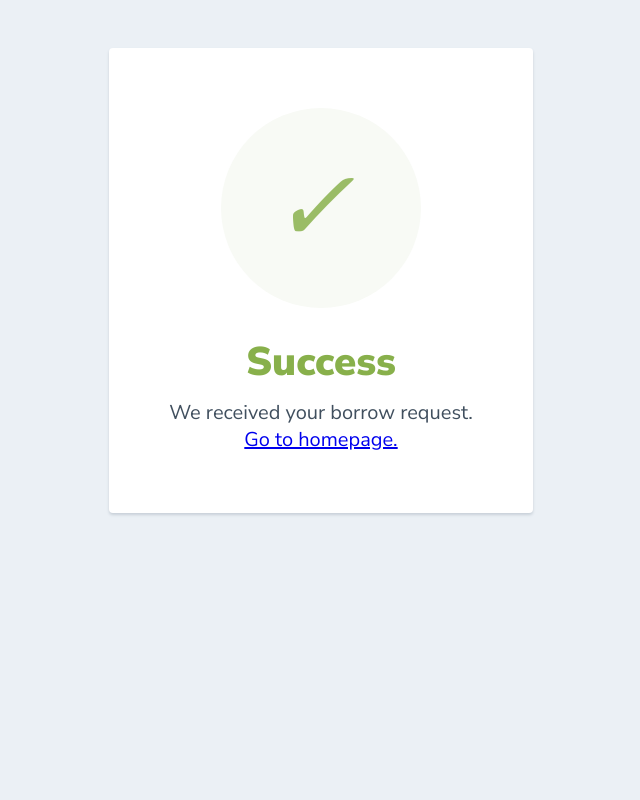
After one commit to yusuf-teker/django-library-management, a Django app: a page that uses library/templates/pages/borrow-demand.html in a window 1280 px wide. The commit adds this page. Shown: the whole page, without its empty margins (319-959 px from the left). Run offline with Django 3.2, Linux system fonts and the light colour scheme; a user stored in the database is signed in; tables that the repository leaves empty hold one stand-in row (values such as "Sample post").

Commit message:
add requests

```diff
--- /dev/null
+++ b/library/templates/pages/borrow-demand.html
@@ -0,0 +1,49 @@
+<html>
+  <head>
+    <link href="https://fonts.googleapis.com/css?family=Nunito+Sans:400,400i,700,900&display=swap" rel="stylesheet">
+  </head>
+    <style>
+      body {
+        text-align: center;
+        padding: 40px 0;
+        background: #EBF0F5;
+      }
+        h1 {
+          color: #88B04B;
+          font-family: "Nunito Sans", "Helvetica Neue", sans-serif;
+          font-weight: 900;
+          font-size: 40px;
+          margin-bottom: 10px;
+        }
+        p {
+          color: #404F5E;
+          font-family: "Nunito Sans", "Helvetica Neue", sans-serif;
+          font-size:20px;
+          margin: 0;
+        }
+      i {
+        color: #9ABC66;
+        font-size: 100px;
+        line-height: 200px;
+        margin-left:-15px;
+      }
+      .card {
+        background: white;
+        padding: 60px;
+        border-radius: 4px;
+        box-shadow: 0 2px 3px #C8D0D8;
+        display: inline-block;
+        margin: 0 auto;
+      }
+    </style>
+    <body>
+      <div class="card">
+      <div style="border-radius:200px; height:200px; width:200px; background: #F8FAF5; margin:0 auto;">
+        <i class="checkmark">✓</i>
+      </div>
+        <h1>Success</h1>
+        <p>We received your borrow request.</p>
+        <p><a href="{% url 'homepage' %}">Go to homepage.</a></p>
+      </div>
+    </body>
+</html>
--- a/library/templates/pages/myBooks.html
+++ b/library/templates/pages/myBooks.html
@@ -20,8 +20,8 @@
             <th scope="row">{{book.id}}</th>
             <td>{{book.bookName}}</td>
             <td>{{book.lendperiod}}</td>
-            <td><button type="button" class="btn btn-warning">Return Request</button>
-                <button type="button" class="btn btn-info">Extend Time</button></td>
+            <td><button type="button" class="btn btn-warning"> <a href="{% url 'return-demand' slug=book.slug %}">Return Request</a></button>
+                <button type="button" class="btn btn-info"> <a href="{% url 'extend-demand' slug=book.slug %}">Extend Time</a> </button></td>
           </tr>
           {% endfor %}
     </tbody>
--- a/library/urls.py
+++ b/library/urls.py
@@ -2,7 +2,7 @@
 from library.views.bookDetail import BookDetailView
 from library.views.category import CategoryListView
 from django.urls import path,include
-from library.views import homepage,myBooks,contact,ContactFormView, add_book, UpdateBookUpdateView,DeleteBookDeleteView, give_or_return_book,AddBookCreateView,CategoryListView
+from library.views import homepage,myBooks,contact,ContactFormView,extend_demand, borrow_demand, UpdateBookUpdateView,DeleteBookDeleteView, give_or_return_book,AddBookCreateView,CategoryListView,return_demand
 from django.views.generic import TemplateView, RedirectView
 urlpatterns = [
     path('', homepage, name='homepage'),
@@ -14,5 +14,9 @@ urlpatterns = [
     path('update-book/<slug:slug>' , UpdateBookUpdateView.as_view(), name='update-book'),
     path('delete-book/<slug:slug>', DeleteBookDeleteView.as_view(), name='delete-book'),
     path('give-or-return-book/<slug:slug>', give_or_return_book, name='give-or-return-book'),
+    path('borrow-demand/<slug:slug>', borrow_demand, name='borrow-demand'),
+    path('return-demand/<slug:slug>', return_demand, name='return-demand'),
+    path('extend-demand/<slug:slug>', extend_demand, name='extend-demand'),
+
 
 ]
--- a/library/views/__init__.py
+++ b/library/views/__init__.py
@@ -7,3 +7,6 @@ from .add_book import AddBookCreateView
 from .update_book import UpdateBookUpdateView
 from .delete_book import DeleteBookDeleteView
 from .give_or_return_book import give_or_return_book
+from .borrow_demand import borrow_demand
+from .return_demand import return_demand
+from .extend_demand import extend_demand
--- a/library/views/add_book.py
+++ b/library/views/add_book.py
@@ -8,8 +8,6 @@ from library.models import BooksModel, categories,CategoriesModel
 from django.contrib.auth.mixins import LoginRequiredMixin
 from django.contrib.auth.models import User, Group
 class   AddBookCreateView(LoginRequiredMixin,CreateView):
-
-
 
     login_url = reverse_lazy('login')
     template_name = 'pages/add-book.html'
--- a/library/views/bookDetail.py
+++ b/library/views/bookDetail.py
@@ -1,13 +1,13 @@
 from django.shortcuts import get_object_or_404, render
 from library.models import BooksModel
 from django.views import View
-
 
 class BookDetailView(View):
     http_method_names = ['get']
 
     def get(self, request, slug):
         book = get_object_or_404(BooksModel,slug=slug)
+
         return render(request, 'pages/bookDetail.html',context={
         'book': book,
     } )
--- /dev/null
+++ b/library/views/borrow_demand.py
@@ -0,0 +1,13 @@
+
+from django.contrib.auth.decorators import login_required
+from django.shortcuts import get_object_or_404, render
+from library.models import BooksModel
+
+import logging
+logger = logging.getLogger('borrow_demand')
+
+@login_required(login_url='/')
+def borrow_demand(request, slug):
+    book = get_object_or_404(BooksModel, slug=slug)
+    logger.info('Borrow demand from ' + request.user.username + ' Book Name: '+book.bookName)
+    return render(request, 'pages/borrow-demand.html', context={'slug':book.slug})
--- a/library/views/delete_book.py
+++ b/library/views/delete_book.py
@@ -5,6 +5,7 @@ from library.models import BooksModel
 from django.shortcuts import get_object_or_404, redirect
 from django.views.generic import DeleteView
 from django.urls import reverse_lazy
+
 @login_required(login_url='/')
 def delete_book(request,slug):
     get_object_or_404(BooksModel,slug=slug).delete()
--- a/templates/components/sidebar.html
+++ b/templates/components/sidebar.html
@@ -14,6 +14,8 @@
         <li class="list-group-item"><a href="{% url 'myBooks' %}">My Books</a></li>
         {% if request.user.groups.all.0.name == 'admin' %}
         <li class="list-group-item"><a href="{% url 'add-book' %}">Add Book</a></li>
+        {% else %}
+        <li class="list-group-item"><a href="{% url 'contact' %}">Contact</a></li>
         {% endif %}
         <li class="list-group-item"> <a href="{% url 'exit' %}">Exit</a> </li>
 
```
Also changed, not shown: config/settings.py (+45 -0 lines), library/templates/pages/bookDetail.html (+23 -4 lines), library/templates/pages/extend-demand.html (added, +49 -0 lines), library/templates/pages/return-demand.html (added, +49 -0 lines), library/views/extend_demand.py (added, +12 -0 lines), library/views/return_demand.py (added, +11 -0 lines), 3 other files.
